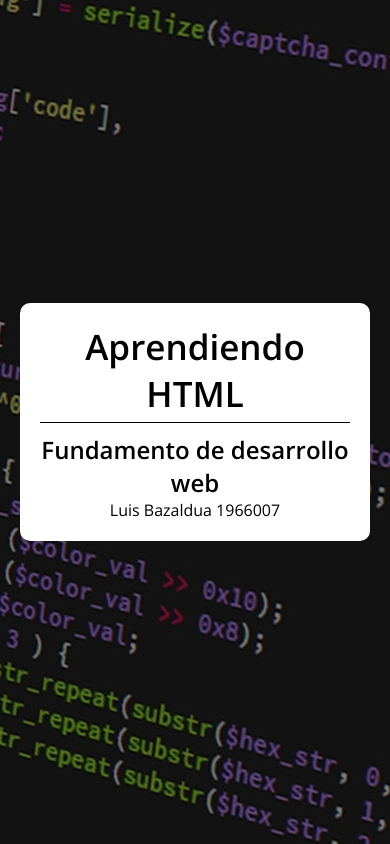
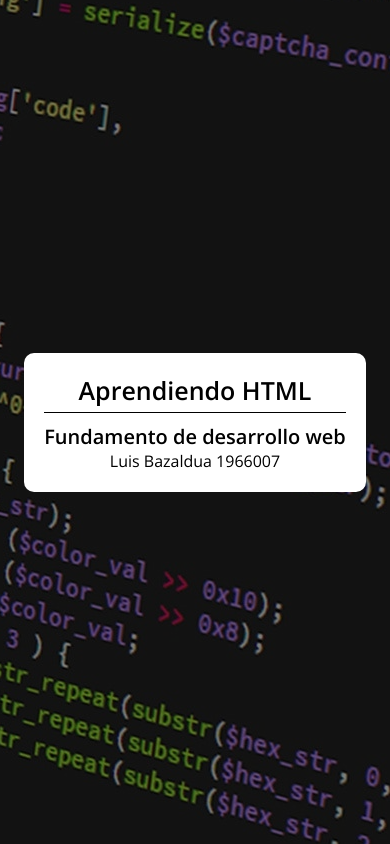
Before and after one commit to bazalduadw/bazaldua-practica1, a plain HTML site: page index.html in a window 390 px wide. Drawn offline with nearby package versions, Linux system fonts and the light colour scheme.

Commit message:
ajustando version mobile

```diff
--- a/styles.css
+++ b/styles.css
@@ -40,4 +40,12 @@
     .contenedor-info {
         margin: 0px 20px 0px 20px;
     }
+
+    .titulo{
+        font-size: 25px;
+    }
+
+    .subtitulo{
+        font-size: 20px;
+    }
 }
```
